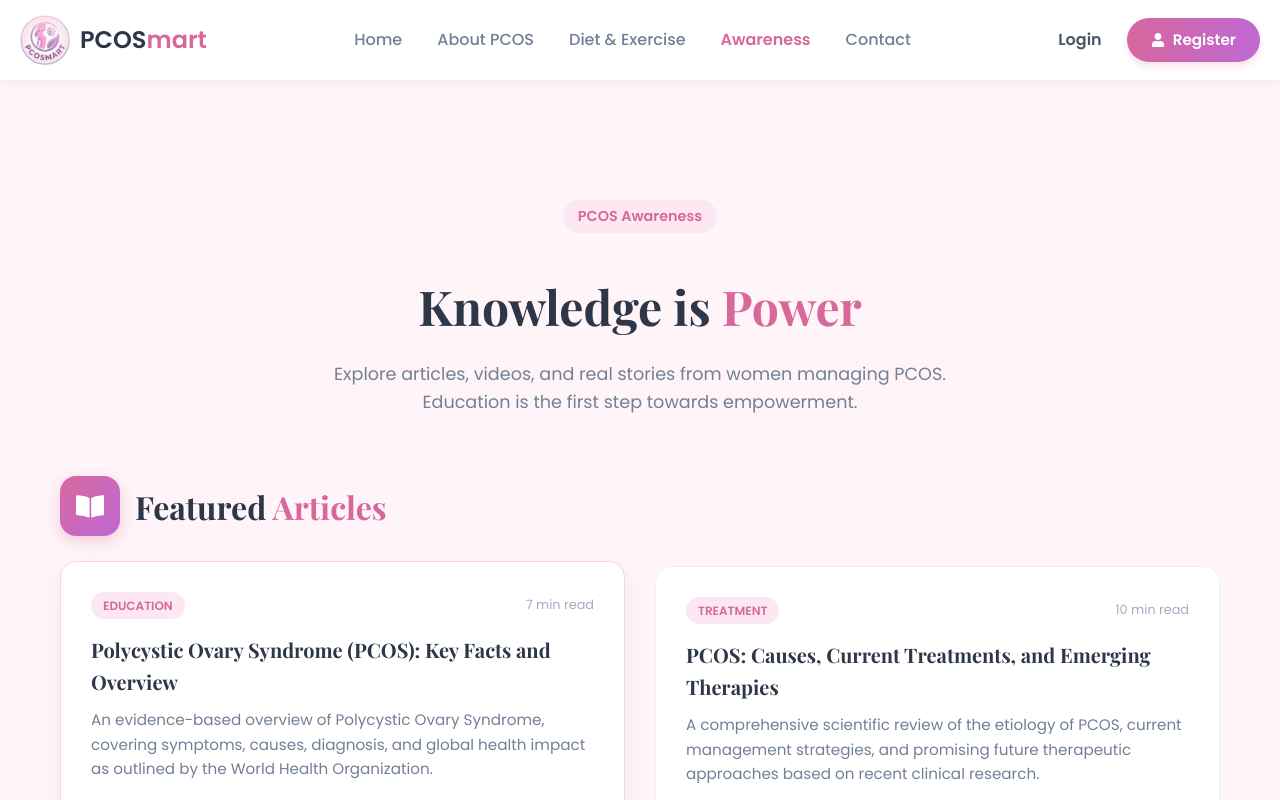
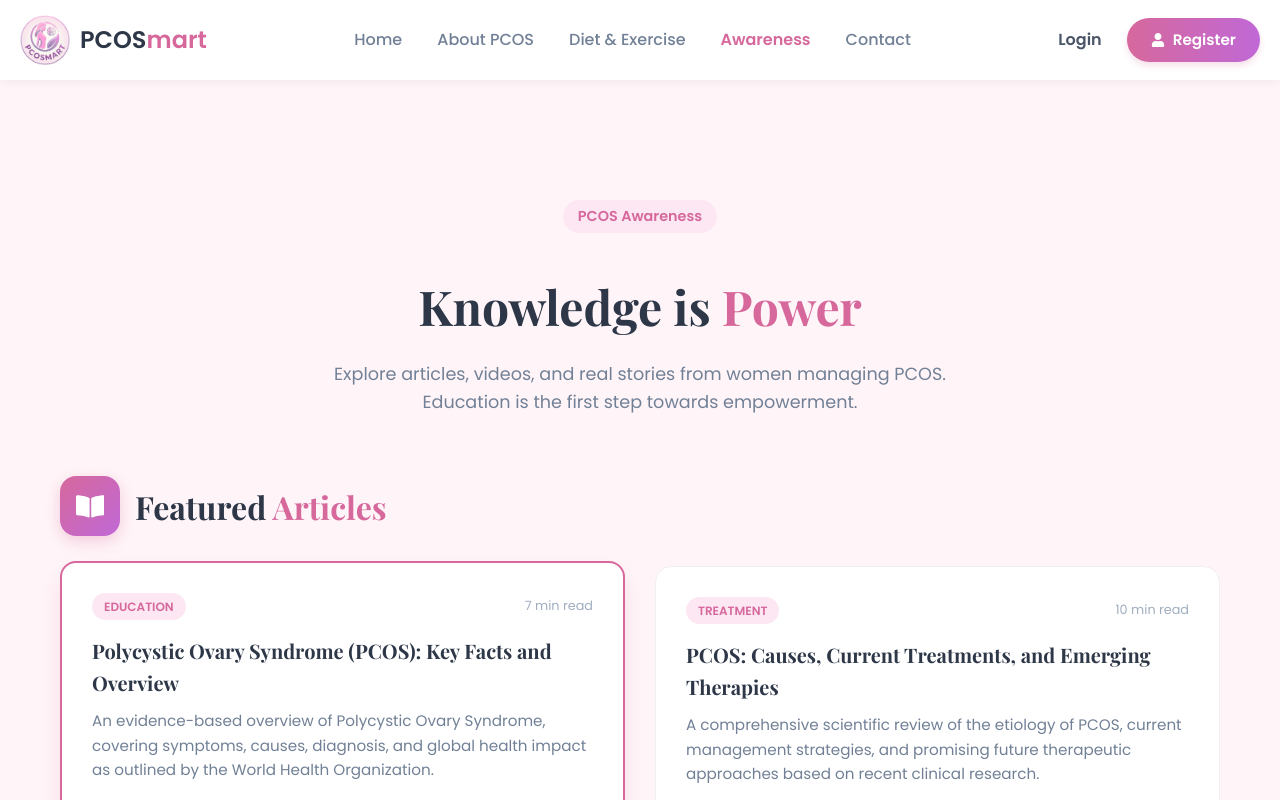
Before and after one commit to pranalipatil21/Pcosmart, a React (Vite) app in the folder frontend/: page /awareness in a window 1280 px wide. In both pictures the pointer is over the element 342 px from the left and 713 px from the top of the page. Shown: the top 800 px of the page. Built offline with nearby package versions, Linux system fonts and the light colour scheme; no server answers.

Commit message:
Hover effects: Article_Video Cards

```diff
--- a/frontend/src/App.css
+++ b/frontend/src/App.css
@@ -687,3 +687,9 @@ a, button, .btn, .btn-primary, .step-box, .card {
   color: var(--primary);
   box-shadow: 0 5px 15px rgba(214, 104, 156, 0.3);
 }
+
+/* 4. Article & Video Cards (Awareness Page) */
+.article-card:hover, .video-card:hover, .story-card:hover {
+  border: 2px solid var(--primary);
+  box-shadow: 0 12px 25px rgba(214, 104, 156, 0.15);
+}
```
